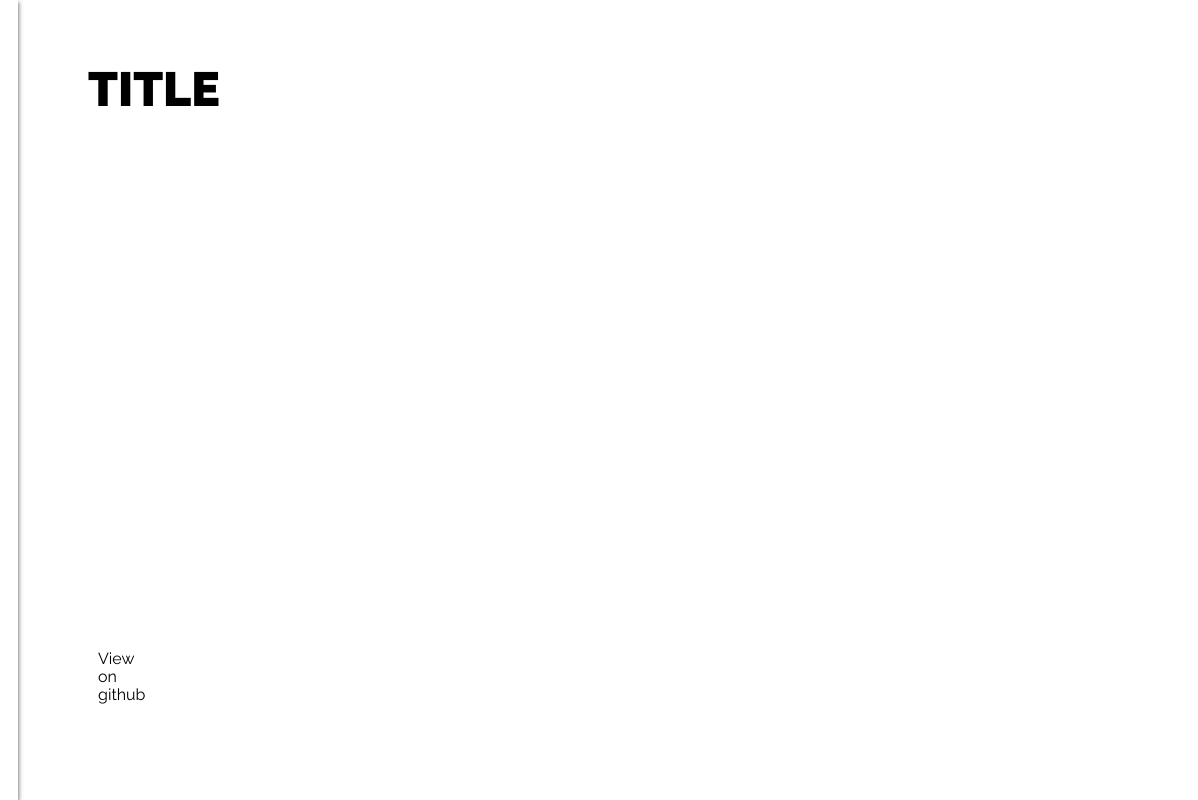
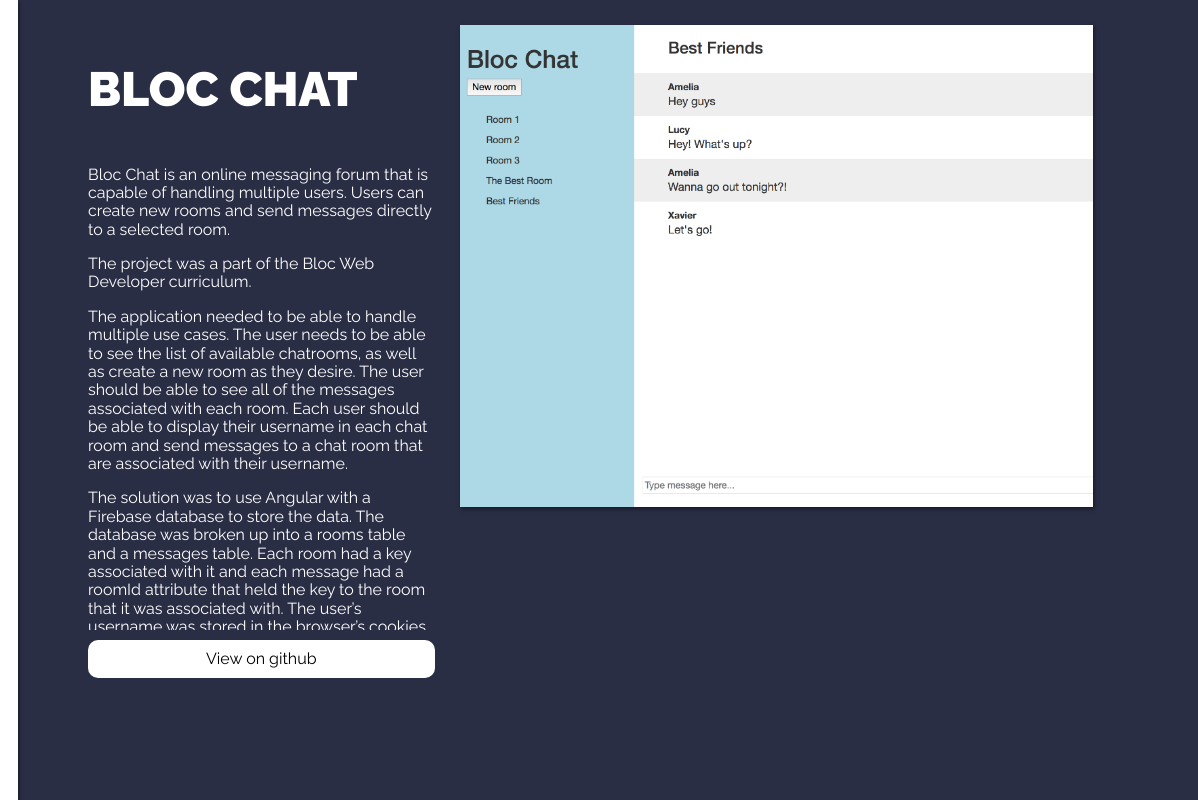
Before and after one commit to ameliagalgon/ameliagalgon.github.io, a plain HTML site: page projects/bloc-chat.html in a window 1280 px wide. Shown: the full height of the page, 82-1280 px from the left. Drawn offline with nearby package versions, Linux system fonts and the light colour scheme.

Commit message:
finished case study for bloc-chat

```diff
--- a/projects/bloc-chat.html
+++ b/projects/bloc-chat.html
@@ -8,6 +8,7 @@
         <link rel="stylesheet" href="../styles/normalize.css">
         <link rel="stylesheet" href="../styles/main.css">
         <link rel="stylesheet" href="../styles/project.css">
+        <link rel="stylesheet" href="../styles/bloc-chat.css">
     </head>
     <body>
         <nav>
@@ -23,18 +24,23 @@
         <section class="project">
             <div class="content">
                 <div class="project-content">
-                    <h1 class="project-name">Title</h1>
+                    <h1 class="project-name">Bloc Chat</h1>
                     <div class="project-description">
-
+                        <p>Bloc Chat is an online messaging forum that is capable of handling multiple users. Users can create new rooms and send messages directly to a selected room. </p>
+                        <p>The project was a part of the Bloc Web Developer curriculum.</p>
+                        <p>The application needed to be able to handle multiple use cases. The user needs to be able to see the list of available chatrooms, as well as create a new room as they desire. The user should be able to see all of the messages associated with each room. Each user should be able to display their username in each chat room and send messages to a chat room that are associated with their username.</p>
+                        <p>The solution was to use Angular with a Firebase database to store the data. The database was broken up into a rooms table and a messages table. Each room had a key associated with it and each message had a roomId attribute that held the key to the room that it was associated with. The user’s username was stored in the browser’s cookies and added to the message object when a new message was created. In order to create a new room, I used Bootstrap’s Modal to prompt the user for a new room name. I used that same tool for when the user first gives their username to the browser.</p>
+                        <p>Bloc Chat is able to have multiple chat rooms that any user an access and communicate through. Currently, the application only runs locally.</p>
+                        <p>It would be good to have the application deployed so that it can be accessed by multiple clients. In that case, user authorization can be used so that each user has their own list of chat rooms. Then they can grant access to their chatroom to other users.</p>
                     </div>
                     <div class="link github-link">
                         <a href="https://github.com/ameliagalgon/bloc-chat" target="_blank">View on github</a> <!-- change this -->
                     </div>
                 </div>
                 <div class="project-images">
-                    <div class="pic" id="pic1"></div>
-                    <div class="pic" id="mobile-pic1"></div>
-                    <div class="pic" id="mobile-pic2"></div>
+                    <div class="pic" id="pic1">
+                        <!--<img src="../assets/images/bloc-chat.png">-->
+                    </div>
                 </div>
             </div>
         </section>
--- /dev/null
+++ b/styles/bloc-chat.css
@@ -0,0 +1,21 @@
+body{
+    background-color: #2A2E45;
+    color: #fff;
+}
+
+.project-images .pic{
+    margin: 5px;
+    box-shadow: 1px 2px 4px rgba(0,0,0,0.5);
+}
+
+.project-images #pic1{
+    width: 100%;
+    height: 70%;
+}
+
+.project-images #pic1{
+    background-image: url(../assets/images/bloc-chat.png);
+    background-size: cover;
+    background-repeat: no-repeat;
+    background-position: top left;
+}
--- a/styles/project.css
+++ b/styles/project.css
@@ -1,5 +1,3 @@
-body{
-}
 .project .content{
     padding-top: 20px;
     display: flex;
@@ -22,6 +20,7 @@ body{
 
 .link{
     margin: 10px 0;
+    text-align: center;
 }
 .link a{
     color: #000;
@@ -30,6 +29,7 @@ body{
     text-decoration: none;
     padding: 10px;
     display: block;
+    border-radius: 10px;
 }
 
 .project-images{
```
